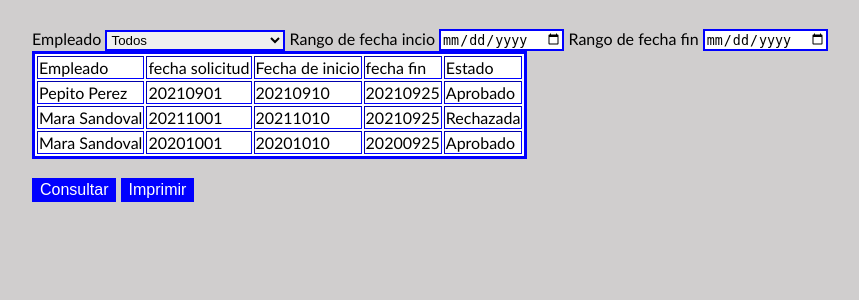
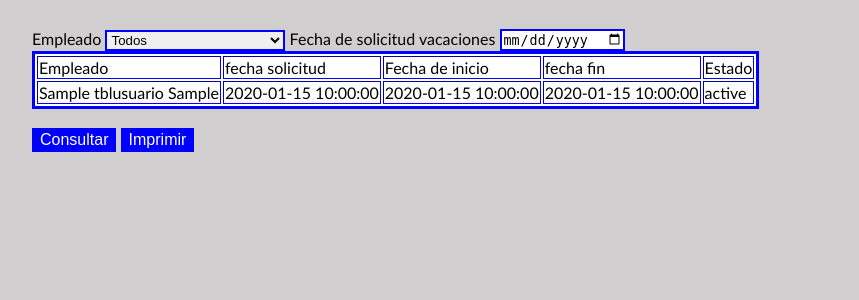
Before and after one commit to DavnAj22/AymerSena.github.io, a PHP site: page /informeVacaciones.php in a window 1280 px wide. Shown: the part 192-492 px from the top of the page, without its empty margins (140-999 px from the left). Run offline with PHP 8.4, Linux system fonts and the light colour scheme; tables that the repository leaves empty or names only in its code hold one stand-in row (values such as "Sample post"); data that the repository does not hold is empty.

Commit message:
Se arreglo el filtro para la tabla en informe de vacaciones donde por el momento solo se esta filtrando por dotos los valores una vez se igresa

```diff
--- a/informeVacaciones.php
+++ b/informeVacaciones.php
@@ -43,10 +43,8 @@
                     }
                     ?>
                 </select>
-            <label for="inicioCalendarioVacas">Rango de fecha incio</label>
-            <input type="date" name="IniCalVac">
-            <label for="finCalendarioVacas">Rango de fecha fin</label>
-            <input type="date" name="FinCalVac"><br>
+            <label for="fechaSolicitud">Fecha de solicitud vacaciones</label>
+            <input type="date" name="DataSolicid">
             <table id="tablaResu" border="1">
                 <tr>
                     <td>Empleado</td>
@@ -56,14 +54,15 @@
                     <td>Estado</td>
                 </tr>
 <?php
- $documento=$_POST['ftl'];
- if($documento=="todos"){
-     $sql1="SELECT * FROM tblhistovaca";
+/*$documento=$_POST["ftl"];
+echo $documento;*/
+if (empty($_POST["ftl"]) and empty($_POST["DataSolcid"])){
+     $sql1="SELECT his.HisFechaSolicitud, his.HisFechaInicio, his.HisFechaRegreso, his.HisEstado, usu.UsuNombre, usu.UsuApellido FROM tblhistovaca his INNER JOIN tblusuario usu ON his.HisForUsuCed=usu.UsuCedula";
      $resultado1=$conexion ->query($sql1);
      foreach($resultado1 as $rows){
          ?>
          <tr>
-         <td>enlazar al empleado </td>
+         <td><?php echo $rows['UsuNombre']. ' '.$rows['UsuApellido'];?></td>
          <td><?php echo $rows['HisFechaSolicitud'];?></td>
          <td><?php echo $rows['HisFechaInicio'];?></td>
          <td><?php echo $rows['HisFechaRegreso'];?></td>
@@ -74,39 +73,19 @@
      ?>
      <?php
  }else{
+     /*
      $enlacetblhistorvaca="SELECT SolCodigo FROM tblsolivaca WHERE SolForUsuario=$documento";
      $sql1="SELECT * FROM tblhistovaca WHERE HisForSoliciva=$enlacetblhistorvaca";
+     */
+    echo "filtrado";
  }
 ?>
-                <tr>
-                    <td>Pepito Perez</td>
-                    <td>20210901</td>
-                    <td>20210910</td>
-                    <td>20210925</td>
-                    <td>Aprobado</td>
-                </tr>
-                <tr>
-                    <td>Mara Sandoval</td>
-                    <td>20211001</td>
-                    <td>20211010</td>
-                    <td>20210925</td>
-                    <td>Rechazada</td>
-                </tr>
-                <tr>
-                    <td>Mara Sandoval</td>
-                    <td>20201001</td>
-                    <td>20201010</td>
-                    <td>20200925</td>
-                    <td>Aprobado</td>
-                </tr>
             </table>
             <br>
             <input type="submit" value="Consultar" id="botonEN" name="btn_consulta">
             <input type="submit" value="Imprimir" id="botonEN">
         </form>
-        <?php
-        echo $documento;
-        ?>
+
     </div>
     </div>
 </body>
```
